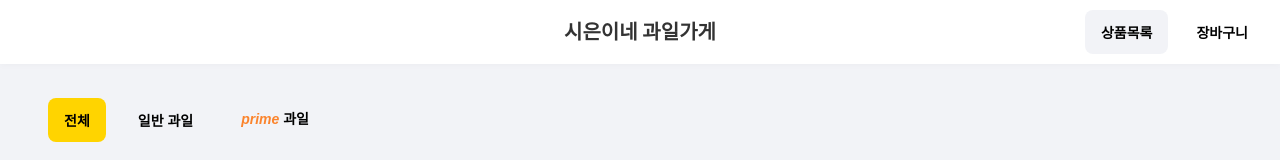
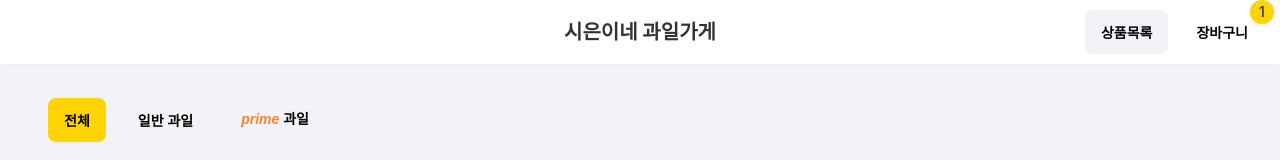
Before and after one commit to Sienna98/toy-project, a Next.js app: page / in a window 1280 px wide. Shown: the top 160 px of the page. Built offline with nearby package versions, Linux system fonts and the light colour scheme.

Commit message:
장바구니 카운트 영역 추가

```diff
--- a/src/Components/Header/index.tsx
+++ b/src/Components/Header/index.tsx
@@ -1,5 +1,6 @@
 import React, { useState } from "react";
 import { styled } from "styled-components";
+import { theme } from "@/styles/theme";
 import MainButton from "../MainButton";
 
 type TabName = string | boolean;
@@ -21,6 +22,7 @@ const Header = () => {
         >
           상품목록
         </MainButton>
+        <div>
           <MainButton
             backgroundColor={`${
               isTabButton === "장바구니" ? "lightgray" : "transparent"
@@ -29,6 +31,8 @@ const Header = () => {
           >
             장바구니
           </MainButton>
+          <StyledCartCount>1</StyledCartCount>
+        </div>
       </StyledButtonWrap>
     </StyledHeader>
   );
@@ -65,3 +69,18 @@ const StyledButtonWrap = styled.div`
   gap: 12px;
   margin-right: 16px;
 `;
+const StyledCartCount = styled.span`
+  position: absolute;
+  top: -10px;
+  right: -10px;
+  width: 24px;
+  height: 24px;
+  border-radius: 50%;
+  background-color: ${theme.colors.yellow};
+  display: flex;
+  justify-content: center;
+  align-items: center;
+  font-size: 14px;
+  font-weight: 500;
+  box-shadow: 0px 0px 4px rgba(0, 0, 0, 0.1);
+`;
--- a/src/Components/MainButton/index.tsx
+++ b/src/Components/MainButton/index.tsx
@@ -4,7 +4,7 @@ import { styled } from "styled-components";
 interface IMainButton {
   children: React.ReactNode;
   backgroundColor: string;
-  onClick?: (event: React.MouseEvent<HTMLButtonElement>) => void;
+  onClick?: () => void;
 }
 const MainButton = ({ children, backgroundColor, onClick }: IMainButton) => {
   return (
```
Lines whose indentation alone changed are shown as unchanged.
